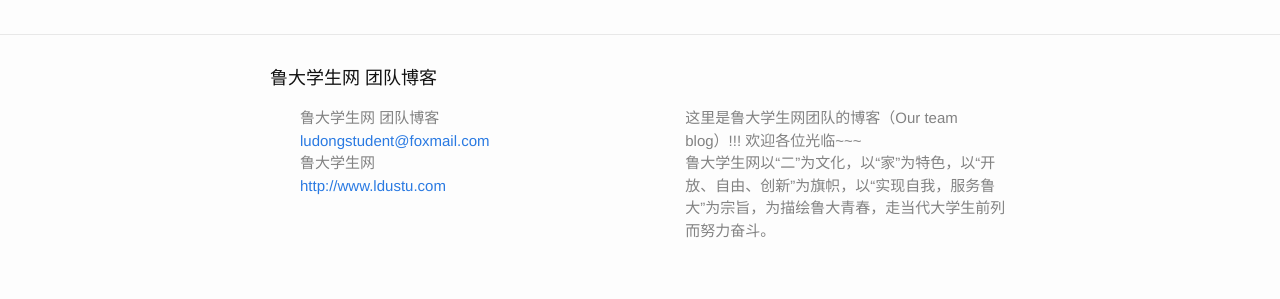
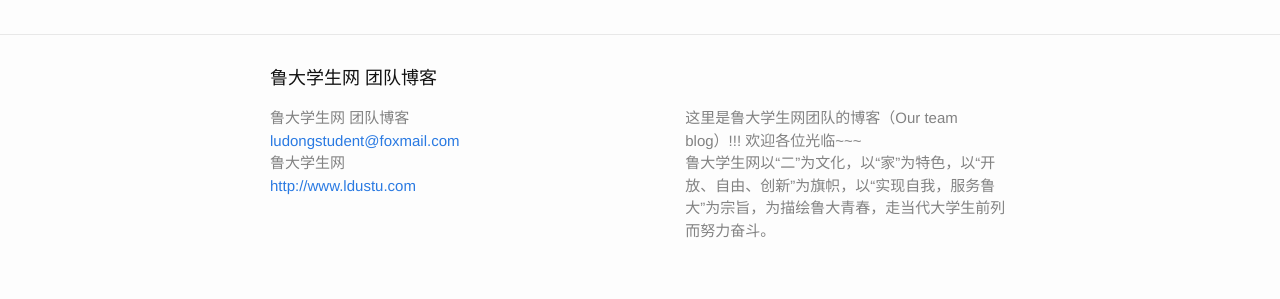
Before and after one commit to ldsn/sailboat, a Jekyll site: the page built from index.html, in a window 1280 px wide. Shown: the part 3772-4071 px from the top of the page. Built offline with Jekyll 4.4.1, drawn with Linux system fonts in a browser that asks for light colours; comment, search, counter and statistics services are not loaded.

Commit message:
list style

```diff
--- a/_sass/_layout.scss
+++ b/_sass/_layout.scss
@@ -99,6 +99,10 @@
 .footer-heading {
     font-size: 18px;
     margin-bottom: $spacing-unit / 2;
+}
+
+.conlist-list {
+    margin-left: 0;
 }
 
 .contact-list,
```
